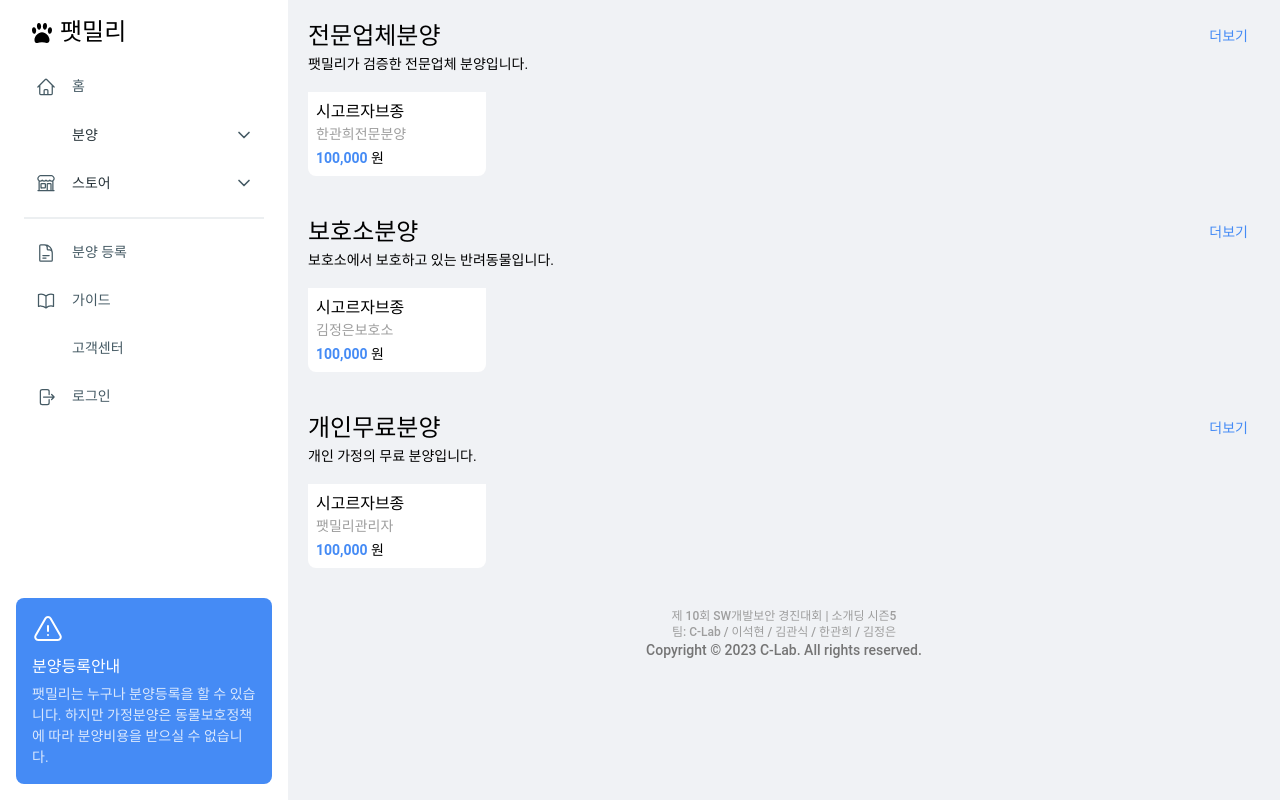
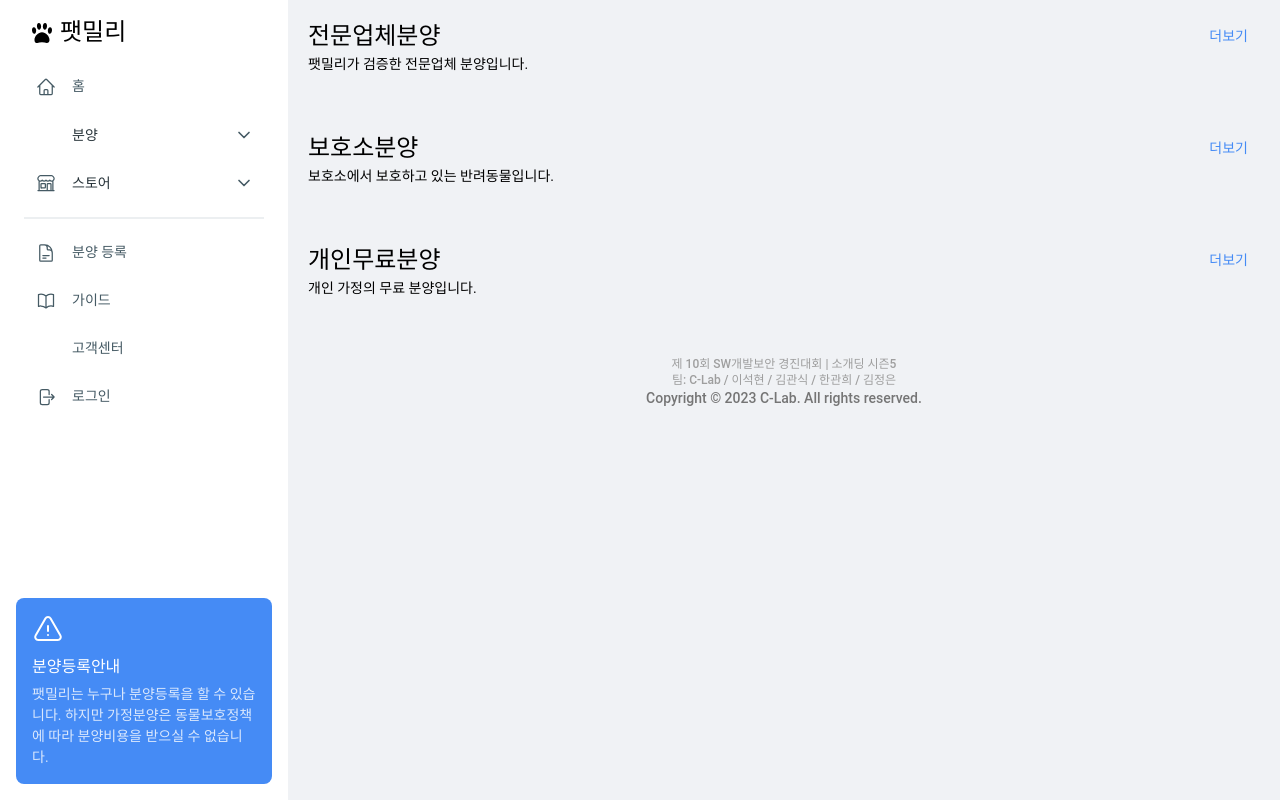
Before and after one commit to kgu-clab/petmily-web, a React (Vite) app: page /list in a window 1280 px wide. Built offline with nearby package versions, Linux system fonts and the light colour scheme; some icons are missing; a small style sheet from the web is missing.

Commit message:
refactor: 컴포넌트 최적화

```diff
--- a/src/pages/sales/SalesListPage.jsx
+++ b/src/pages/sales/SalesListPage.jsx
@@ -8,41 +8,22 @@ const SalesListPage = () => {
       <AnimalSection
         title="전문업체분양"
         sub="팻밀리가 검증한 전문업체 분양입니다."
-        to="/professional"
-      >
-        <AnimalCard
-          title="시고르자브종"
-          provider="한관희전문분양"
-          price={100000}
-          to="/animal/1"
-        />
-      </AnimalSection>
+        to="/sales/professional"
+      ></AnimalSection>
 
       {/* 보호소분양 */}
       <AnimalSection
         title="보호소분양"
         sub="보호소에서 보호하고 있는 반려동물입니다."
-        to="/shelter"
-      >
-        <AnimalCard
-          title="시고르자브종"
-          provider="김정은보호소"
-          price={100000}
-        />
-      </AnimalSection>
+        to="/sales/shelter"
+      ></AnimalSection>
 
       {/* 개인무료분양 */}
       <AnimalSection
         title="개인무료분양"
         sub="개인 가정의 무료 분양입니다."
-        to="/personal"
-      >
-        <AnimalCard
-          title="시고르자브종"
-          provider="팻밀리관리자"
-          price={100000}
-        />
-      </AnimalSection>
+        to="/sales/individual"
+      ></AnimalSection>
     </div>
   );
 };
```
